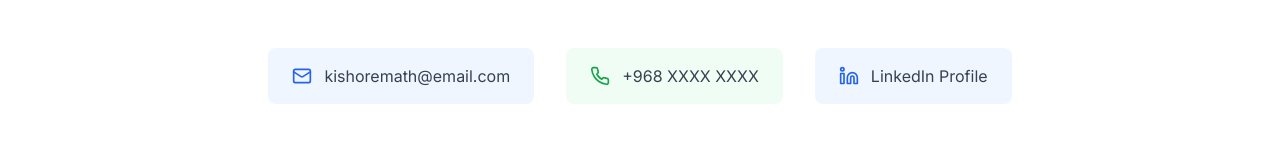
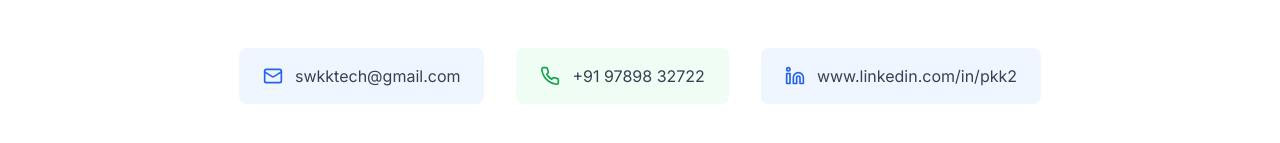
Before and after one commit to kishoregithub19/kkishor-portfolio, a React (Vite) app: page / in a window 1280 px wide. Shown: the part 1049-1192 px from the top of the page. Built offline with nearby package versions, Linux system fonts and the light colour scheme.

Commit message:
Visual edit in Lovable
Edited UI in Lovable

```diff
--- a/src/pages/Index.tsx
+++ b/src/pages/Index.tsx
@@ -1,10 +1,8 @@
 import { Button } from "@/components/ui/button";
 import { ArrowRight, Download, Mail, Phone, Linkedin, Sparkles, Play } from "lucide-react";
 import { Link } from "react-router-dom";
-
 const Index = () => {
-  return (
-    <div className="min-h-screen bg-gradient-to-br from-blue-600 via-purple-600 to-blue-800 relative overflow-hidden">
+  return <div className="min-h-screen bg-gradient-to-br from-blue-600 via-purple-600 to-blue-800 relative overflow-hidden">
       {/* Animated Background Elements */}
       <div className="absolute inset-0 overflow-hidden">
         <div className="absolute -top-40 -right-40 w-80 h-80 bg-white/10 rounded-full blur-3xl animate-pulse"></div>
@@ -99,11 +97,7 @@ const Index = () => {
               {/* Main Photo Container */}
               <div className="relative w-96 h-96 rounded-3xl bg-gradient-to-br from-orange-400 via-pink-500 to-purple-600 p-1 group-hover:scale-105 transition-all duration-500">
                 <div className="w-full h-full rounded-3xl overflow-hidden relative">
-                  <img
-                    src="https://i.postimg.cc/SNZBMjc1/IMG-0745.jpg"
-                    alt="Dr. Kishore Kumar P K - Professional Photo"
-                    className="w-full h-full object-cover"
-                  />
+                  <img src="https://i.postimg.cc/SNZBMjc1/IMG-0745.jpg" alt="Dr. Kishore Kumar P K - Professional Photo" className="w-full h-full object-cover" />
                   {/* Overlay Effect */}
                   <div className="absolute inset-0 bg-gradient-to-t from-black/20 to-transparent"></div>
                 </div>
@@ -141,21 +135,19 @@ const Index = () => {
           <div className="flex flex-wrap justify-center gap-8">
             <div className="flex items-center gap-3 bg-blue-50 px-6 py-4 rounded-lg">
               <Mail className="w-5 h-5 text-blue-600" />
-              <span className="text-gray-700">kishoremath@email.com</span>
+              <span className="text-gray-700">swkktech@gmail.com</span>
             </div>
             <div className="flex items-center gap-3 bg-green-50 px-6 py-4 rounded-lg">
               <Phone className="w-5 h-5 text-green-600" />
-              <span className="text-gray-700">+968 XXXX XXXX</span>
+              <span className="text-gray-700">+91 97898 32722</span>
             </div>
             <div className="flex items-center gap-3 bg-blue-50 px-6 py-4 rounded-lg">
               <Linkedin className="w-5 h-5 text-blue-600" />
-              <span className="text-gray-700">LinkedIn Profile</span>
+              <span className="text-gray-700">www.linkedin.com/in/pkk2</span>
             </div>
           </div>
         </div>
       </section>
-    </div>
-  );
+    </div>;
 };
-
 export default Index;
```
